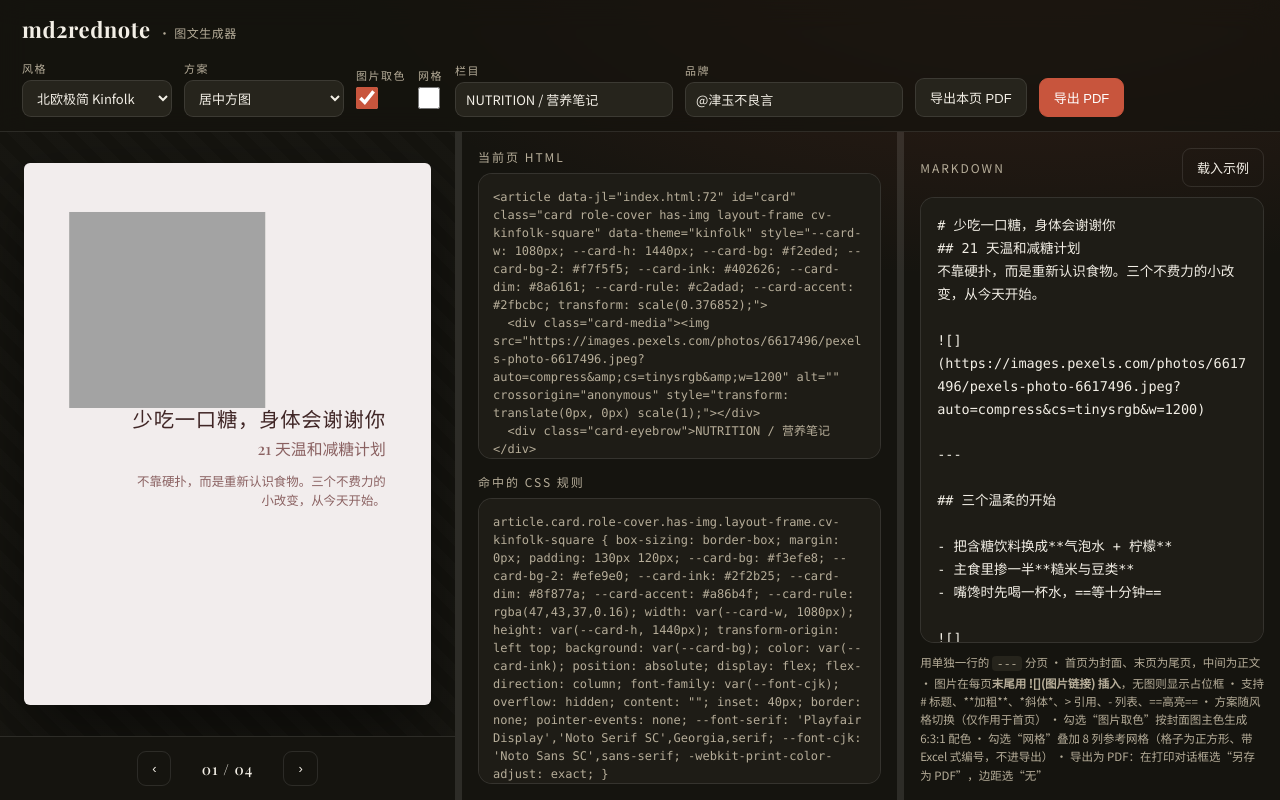
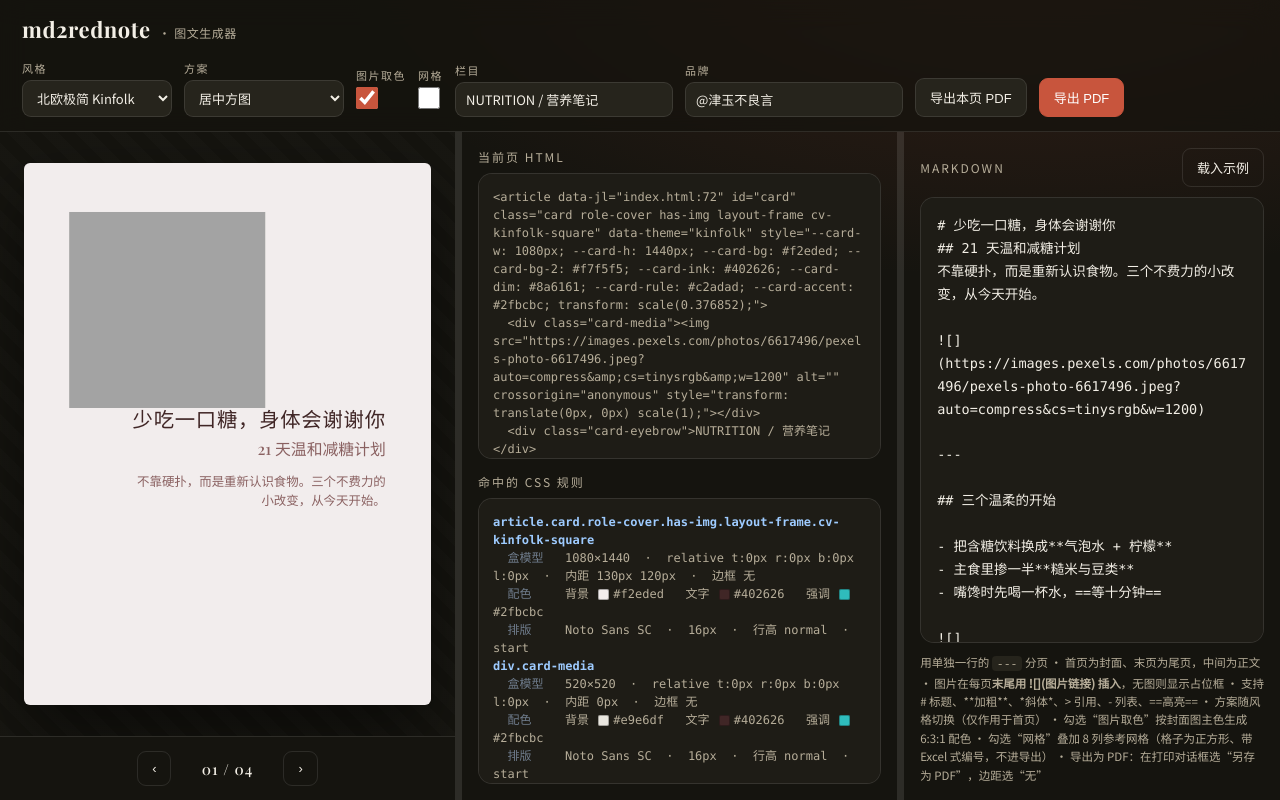
Before and after one commit to thisisjinyu/md2rednote, a plain HTML site: page index.html in a window 1280 px wide. Drawn offline with nearby package versions, Linux system fonts and the light colour scheme; grey boxes are pictures that could not be loaded; a web font is replaced by a local one.

Commit message:
Inspector CSS panel: show key-info summary (box model / colors / typography) instead of raw code

```diff
--- a/assets/css/debug.css
+++ b/assets/css/debug.css
@@ -26,6 +26,13 @@
 .card [data-insp-idx] { cursor: pointer; }
 /* 展示卡片高亮：左右两条边线（inset box-shadow，不挤动布局）+ 浅蓝半透明填充 */
 .card .insp-active { background: rgba(54, 166, 255, 0.13); box-shadow: inset 2px 0 0 rgba(54, 166, 255, 0.92), inset -2px 0 0 rgba(54, 166, 255, 0.92); }
+
+/* ====================================================================
+   CSS 面板·关键信息摘要：标签名 / 字段标签 / 色块
+   ==================================================================== */
+.code-view .insp-tag { color: #9ecbff; font-weight: 700; }
+.code-view .insp-k { display: inline-block; min-width: 3.6em; color: #6f7c8c; }
+.code-view .insp-sw { display: inline-block; width: 11px; height: 11px; border-radius: 2px; vertical-align: middle; margin: 0 4px 0 2px; box-shadow: inset 0 0 0 1px rgba(0, 0, 0, 0.3); }
 
 /* ====================================================================
    MODULAR GRID OVERLAY — 独立描边方块 + Excel 式编号（仅预览可见，导出不含）
--- a/assets/js/inspector.js
+++ b/assets/js/inspector.js
@@ -1,4 +1,5 @@
-/* 调试面板 · HTML 框展示当前页卡片真实渲染的 HTML（从卡片根节点起，含外框）；CSS 框按命中标签合并为单行精简声明；
+/* 调试面板 · HTML 框展示当前页卡片真实渲染的 HTML（从卡片根节点起，含外框）；
+   CSS 框改为「关键信息摘要」：按标签显示 盒模型 / 配色 / 排版 三类实际渲染值（getComputedStyle）。
    三栏联动：点击「展示 / HTML / CSS」任一处，另两处对应部分高亮（再点一下取消）。
    随 #card 自动刷新，与 app.js 解耦。所有对 #card 的标记/高亮写入都在 observer 断开期间进行，避免反馈循环。 */
 (function () {
@@ -21,7 +22,7 @@
     return attrs;
   }
   function collapse(s) { return s.replace(/\s+/g, ' '); }
-  function escapeHtml(s) { return s.replace(/&/g, '&amp;').replace(/</g, '&lt;').replace(/>/g, '&gt;'); }
+  function escapeHtml(s) { return String(s).replace(/&/g, '&amp;').replace(/</g, '&lt;').replace(/>/g, '&gt;'); }
   function tagSpan(idx, text) { return '<span class=' + q + 'insp-h' + q + ' data-idx=' + q + idx + q + '>' + escapeHtml(text) + '</span>'; }
 
   function prettyNode(node, depth, acc) {
@@ -51,39 +52,73 @@
     return out + pad + tagSpan(idx, '</' + tag + '>') + '\n';
   }
 
-  /* ---------- CSS 面板：收集全部规则，按展示标签合并声明 ---------- */
-  function baseSelector(sel) {
-    return sel.replace(/::[a-zA-Z-]+(\([^)]*\))?/g, '').trim();
-  }
-  function selectorHits(selectorText, el) {
-    var parts = selectorText.split(',');
-    for (var i = 0; i < parts.length; i++) {
-      var base = baseSelector(parts[i]);
-      if (!base) continue;
-      try { if (el.matches(base)) return true; } catch (e) {}
-    }
-    return false;
-  }
-  function declsOf(cssText) {
-    var i = cssText.indexOf('{'), j = cssText.lastIndexOf('}');
-    if (i < 0 || j < 0) return [];
-    return cssText.slice(i + 1, j).split(';').map(function (s) { return s.trim(); }).filter(Boolean);
-  }
-  function flattenRules(ruleList, cond, acc) {
-    Array.prototype.forEach.call(ruleList, function (rule) {
-      if (rule.type === 1) {
-        acc.push({ sel: rule.selectorText, css: rule.cssText, cond: cond });
-      } else if (rule.type === 4) {
-        flattenRules(rule.cssRules, '@media ' + rule.conditionText, acc);
-      } else if (rule.type === 12) {
-        flattenRules(rule.cssRules, '@supports ' + (rule.conditionText || ''), acc);
-      }
-    });
-  }
+  /* ---------- CSS 面板：关键信息摘要（实际渲染值） ---------- */
   function elLabel(el) {
     var t = el.tagName.toLowerCase();
     var cls = (el.getAttribute('class') || '').replace(/\binsp-active\b/g, '').trim();
     return t + (cls ? '.' + cls.split(/\s+/).join('.') : '');
+  }
+  function px(v) { var n = parseFloat(v); return isNaN(n) ? v : Math.round(n) + 'px'; }
+  // 四边简写：全等→一个；上下/左右相等→两个；否则→四个（上 右 下 左）
+  function boxShort(t, r, b, l) {
+    t = px(t); r = px(r); b = px(b); l = px(l);
+    if (t === r && r === b && b === l) return t;
+    if (t === b && l === r) return t + ' ' + l;
+    return t + ' ' + r + ' ' + b + ' ' + l;
+  }
+  // 颜色文本：rgb/rgba → #hex（带透明判断）
+  function colorText(v) {
+    v = String(v || '').trim();
+    var m = v.match(/^rgba?\(([^)]+)\)/);
+    if (m) {
+      var p = m[1].split(',').map(function (x) { return parseFloat(x); });
+      if (p.length >= 4 && p[3] === 0) return '透明';
+      var hex = '#' + [p[0], p[1], p[2]].map(function (x) { return ('0' + Math.round(x).toString(16)).slice(-2); }).join('');
+      return (p.length >= 4 && p[3] < 1) ? hex + ' /' + p[3] : hex;
+    }
+    return v;
+  }
+  function swatch(color) { return '<i class=' + q + 'insp-sw' + q + ' style=' + q + 'background:' + color + q + '></i>'; }
+  function colorField(label, color) { return escapeHtml(label) + ' ' + swatch(color) + escapeHtml(colorText(color)); }
+  function kv(label, html) { return '  <span class=' + q + 'insp-k' + q + '>' + escapeHtml(label) + '</span>  ' + html; }
+
+  function summarize(el, idx) {
+    var cs = getComputedStyle(el);
+    var lines = [];
+
+    /* 盒模型：尺寸 / 位置 / 内距 / 边框 */
+    var size = Math.round(el.offsetWidth) + '×' + Math.round(el.offsetHeight);
+    var posStr = cs.position;
+    if (cs.position !== 'static') {
+      ['top', 'right', 'bottom', 'left'].forEach(function (side) {
+        var v = cs[side];
+        if (v && v !== 'auto') posStr += ' ' + side.charAt(0) + ':' + px(v);
+      });
+    }
+    var pad = boxShort(cs.paddingTop, cs.paddingRight, cs.paddingBottom, cs.paddingLeft);
+    var hasBorder = parseFloat(cs.borderTopWidth) > 0 || parseFloat(cs.borderLeftWidth) > 0
+      || parseFloat(cs.borderRightWidth) > 0 || parseFloat(cs.borderBottomWidth) > 0;
+    var borderHtml;
+    if (hasBorder) {
+      var bw = boxShort(cs.borderTopWidth, cs.borderRightWidth, cs.borderBottomWidth, cs.borderLeftWidth);
+      borderHtml = escapeHtml(bw + ' ' + cs.borderTopStyle + ' ') + swatch(cs.borderTopColor) + escapeHtml(colorText(cs.borderTopColor));
+    } else {
+      borderHtml = escapeHtml('无');
+    }
+    lines.push(kv('盒模型', escapeHtml(size + '  ·  ' + posStr + '  ·  内距 ' + pad + '  ·  边框 ') + borderHtml));
+
+    /* 配色：背景 / 文字 / 强调色 */
+    var accent = (cs.getPropertyValue('--card-accent') || '').trim();
+    var colorHtml = colorField('背景', cs.backgroundColor) + '   ' + colorField('文字', cs.color);
+    if (accent) colorHtml += '   ' + colorField('强调', accent);
+    lines.push(kv('配色', colorHtml));
+
+    /* 排版：字体 / 字号 / 行高 / 对齐 */
+    var fam = cs.fontFamily.split(',')[0].replace(/["']/g, '').trim();
+    var lh = cs.lineHeight === 'normal' ? 'normal' : px(cs.lineHeight);
+    lines.push(kv('排版', escapeHtml(fam + '  ·  ' + cs.fontSize + '  ·  行高 ' + lh + '  ·  ' + cs.textAlign)));
+
+    return '<span class=' + q + 'insp-c' + q + ' data-idx=' + q + idx + q + '><b class=' + q + 'insp-tag' + q + '>' + escapeHtml(elLabel(el)) + '</b>\n' + lines.join('\n') + '</span>';
   }
 
   function update() {
@@ -104,35 +139,9 @@
       codeHtml.innerHTML = html || '（空）';
     } catch (e) { codeHtml.textContent = card.outerHTML; }
 
-    /* 2) 只针对展示出的标签，把命中规则合并为一个单行声明块（同 idx 与 HTML 联动） */
-    var els = displayed;
-    var allRules = [];
-    Array.prototype.forEach.call(document.styleSheets, function (sheet) {
-      var rules = null;
-      try { rules = sheet.cssRules; } catch (e) { return; }
-      if (rules) flattenRules(rules, '', allRules);
-    });
-    var groups = [];
-    els.forEach(function (el, idx) {
-      var map = {}, order = [];
-      for (var i = 0; i < allRules.length; i++) {
-        if (!selectorHits(allRules[i].sel, el)) continue;
-        declsOf(allRules[i].css).forEach(function (d) {
-          var ci = d.indexOf(':');
-          if (ci < 0) return;
-          var name = d.slice(0, ci).trim();
-          var value = d.slice(ci + 1).trim();
-          var prev = map[name];
-          if (prev && /!important/.test(prev) && !/!important/.test(value)) return;
-          if (!(name in map)) order.push(name);
-          map[name] = value;
-        });
-      }
-      if (!order.length) return;
-      var decls = order.map(function (n) { return n + ': ' + map[n] + ';'; }).join(' ');
-      groups.push('<span class=' + q + 'insp-c' + q + ' data-idx=' + q + idx + q + '>' + escapeHtml(elLabel(el) + ' { ' + decls + ' }') + '</span>');
-    });
-    codeCss.innerHTML = groups.length ? groups.join('\n') : '（未匹配到样式规则）';
+    /* 2) 对每个展示出的标签输出关键信息摘要（同 idx 与 HTML 联动） */
+    var groups = displayed.map(function (el, idx) { return summarize(el, idx); });
+    codeCss.innerHTML = groups.length ? groups.join('\n') : '（空）';
 
     connectObs();
   }
```
